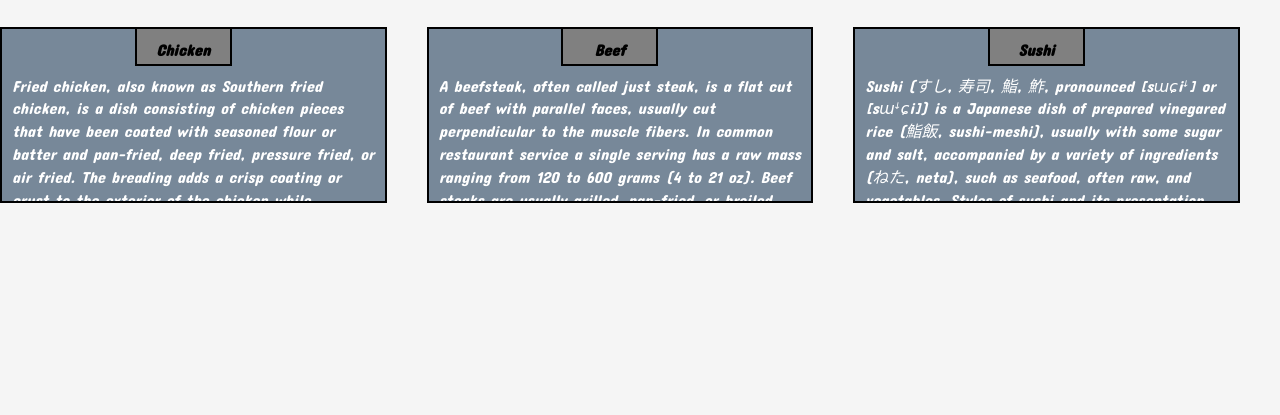
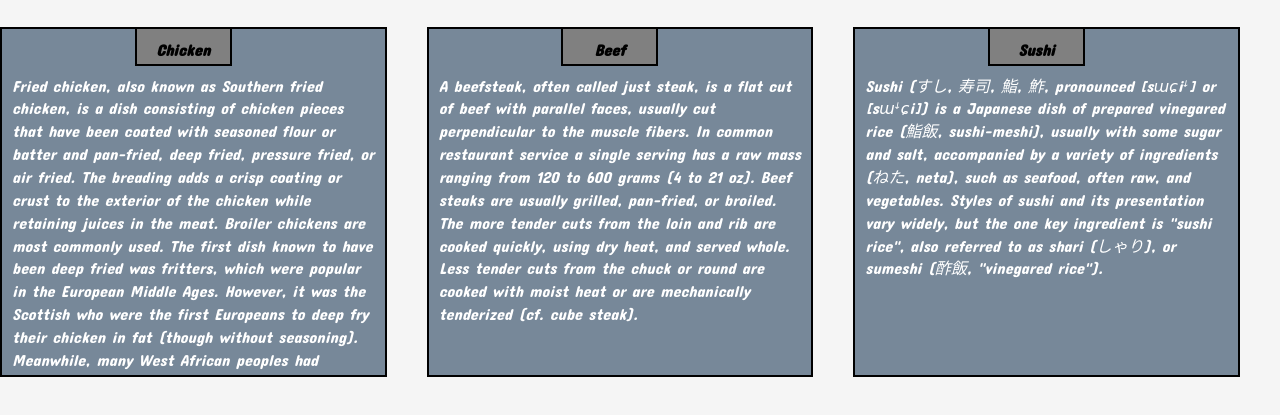
Before and after one commit to Mmunzer23/Module3, a plain HTML site: page Module-3/index.html in a window 1280 px wide. Shown: the part 171-586 px from the top of the page. Drawn offline with Linux system fonts and the light colour scheme.

Commit message:
Update styles.css

```diff
--- a/Module-3/css/styles.css
+++ b/Module-3/css/styles.css
@@ -90,7 +90,7 @@ h1{
 p{
 
 
-    height: 176px;
+    height: 350px;
     border: 2px solid black;
     margin-right: 10px;
     padding: 46px 10px 5px 10px;
```
